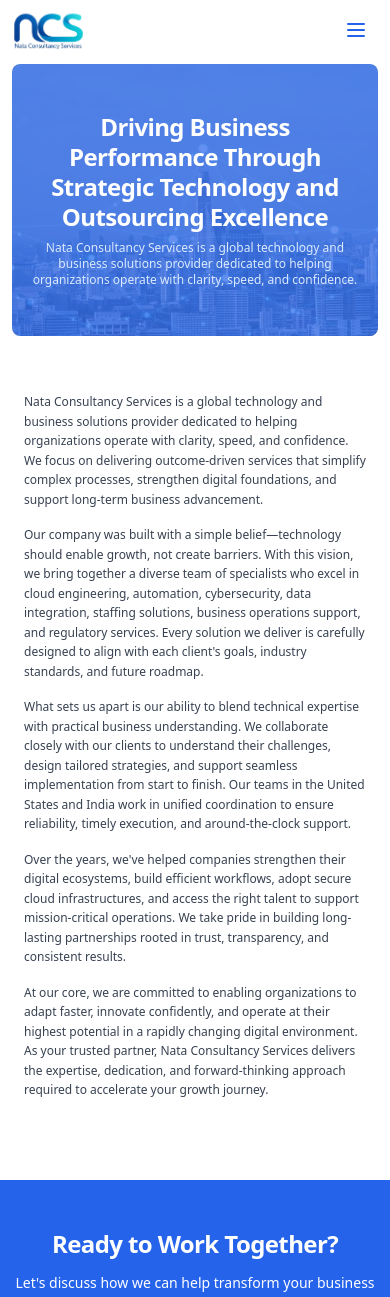
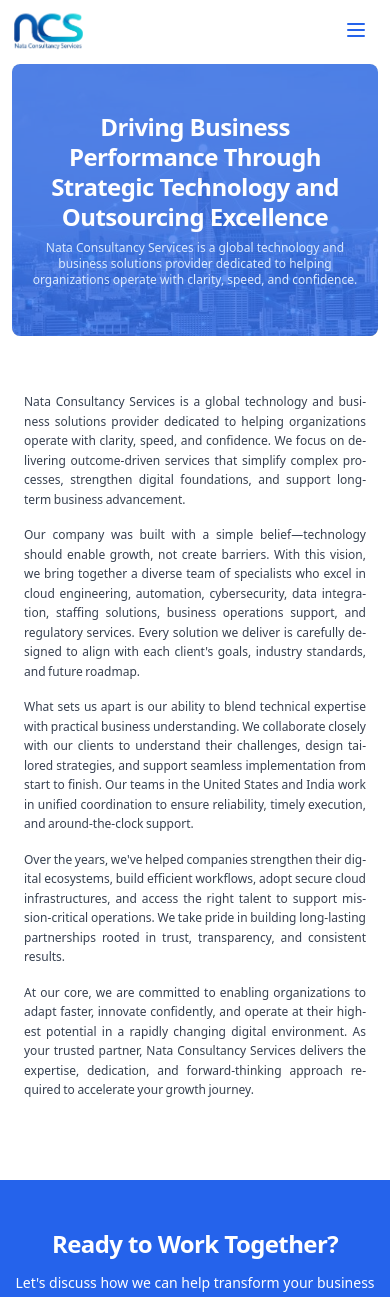
Before and after one commit to servicesnata-cell/natasite, a React (Vite) app: page /about in a window 390 px wide. Shown: the top 1297 px of the page. Built offline with nearby package versions, Linux system fonts and the light colour scheme.

Commit message:
asdwwwq00123

```diff
--- a/src/pages/About.tsx
+++ b/src/pages/About.tsx
@@ -3,6 +3,18 @@ import { Link } from 'react-router-dom';
 export default function About() {
   return (
     <div className="bg-white min-h-screen pt-16 sm:pt-20 md:pt-24 px-3 sm:px-4 md:px-6">
+      <style>{`
+        .justified-text {
+          text-align: justify;
+          word-spacing: -0.05em;
+          hyphens: auto;
+        }
+        @media (min-width: 640px) {
+          .justified-text {
+            word-spacing: normal;
+          }
+        }
+      `}</style>
       {/* Hero Section */}
       <div
         className="relative w-full py-12 sm:py-16 md:py-20 lg:py-28 overflow-hidden bg-cover bg-center mb-6 sm:mb-8 md:mb-12 rounded-lg sm:rounded-xl"
@@ -23,23 +35,23 @@ export default function About() {
       <section className="py-8 sm:py-12 md:py-16 lg:py-8">
         <div className="max-w-4xl mx-auto px-3 sm:px-4 md:px-6">
           <div className="space-y-4 sm:space-y-6 md:space-y-8 text-gray-700">
-              <p className="text-xs sm:text-sm md:text-base lg:text-xl leading-relaxed text-left sm:text-justify">
+              <p className="justified-text text-xs sm:text-sm md:text-base lg:text-xl leading-relaxed">
                 Nata Consultancy Services is a global technology and business solutions provider dedicated to helping organizations operate with clarity, speed, and confidence. We focus on delivering outcome-driven services that simplify complex processes, strengthen digital foundations, and support long-term business advancement.
               </p>
 
-              <p className="text-xs sm:text-sm md:text-base lg:text-xl leading-relaxed text-left sm:text-justify">
+              <p className="justified-text text-xs sm:text-sm md:text-base lg:text-xl leading-relaxed">
                 Our company was built with a simple belief—technology should enable growth, not create barriers. With this vision, we bring together a diverse team of specialists who excel in cloud engineering, automation, cybersecurity, data integration, staffing solutions, business operations support, and regulatory services. Every solution we deliver is carefully designed to align with each client's goals, industry standards, and future roadmap.
               </p>
 
-              <p className="text-xs sm:text-sm md:text-base lg:text-xl leading-relaxed text-left sm:text-justify">
+              <p className="justified-text text-xs sm:text-sm md:text-base lg:text-xl leading-relaxed">
                 What sets us apart is our ability to blend technical expertise with practical business understanding. We collaborate closely with our clients to understand their challenges, design tailored strategies, and support seamless implementation from start to finish. Our teams in the United States and India work in unified coordination to ensure reliability, timely execution, and around-the-clock support.
               </p>
 
-              <p className="text-xs sm:text-sm md:text-base lg:text-xl leading-relaxed text-left sm:text-justify">
+              <p className="justified-text text-xs sm:text-sm md:text-base lg:text-xl leading-relaxed">
                 Over the years, we've helped companies strengthen their digital ecosystems, build efficient workflows, adopt secure cloud infrastructures, and access the right talent to support mission-critical operations. We take pride in building long-lasting partnerships rooted in trust, transparency, and consistent results.
               </p>
 
-              <p className="text-xs sm:text-sm md:text-base lg:text-xl leading-relaxed text-left sm:text-justify">
+              <p className="justified-text text-xs sm:text-sm md:text-base lg:text-xl leading-relaxed">
                 At our core, we are committed to enabling organizations to adapt faster, innovate confidently, and operate at their highest potential in a rapidly changing digital environment. As your trusted partner, Nata Consultancy Services delivers the expertise, dedication, and forward-thinking approach required to accelerate your growth journey.
               </p>
           </div>
```
